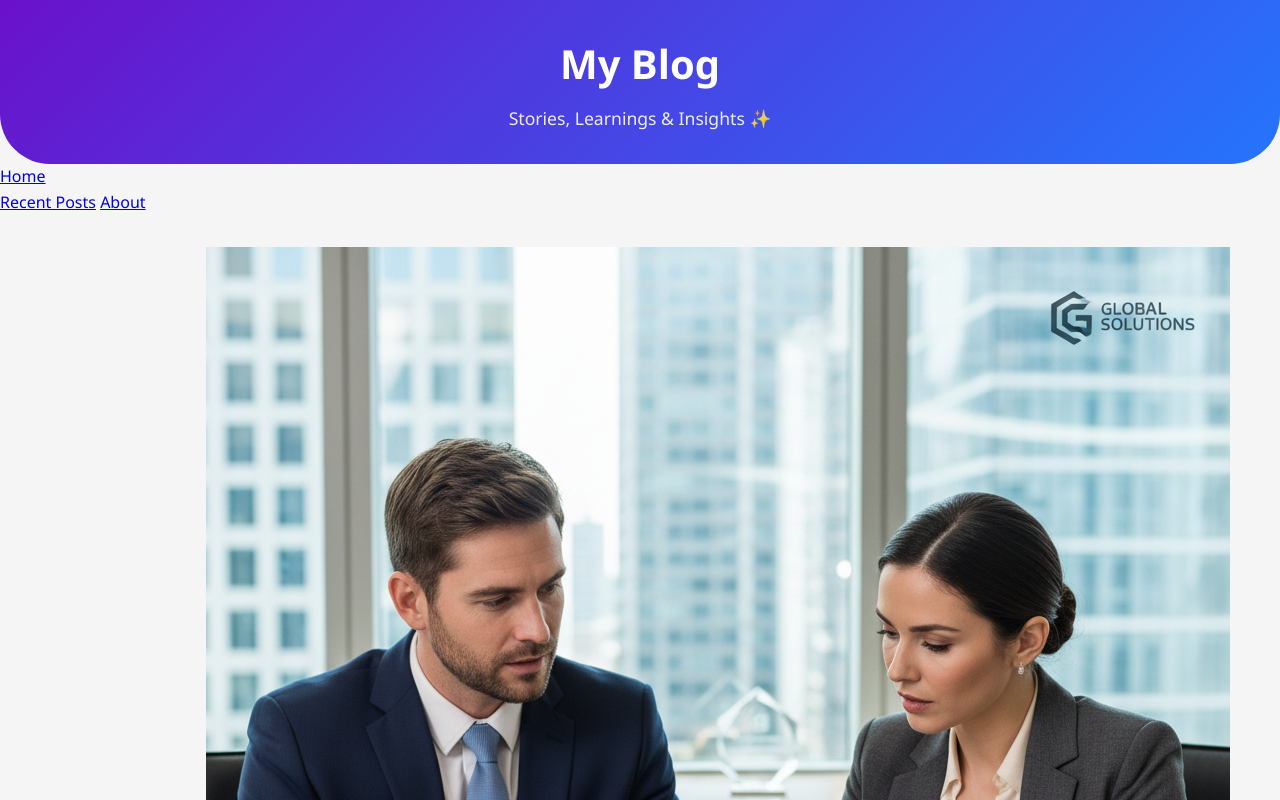
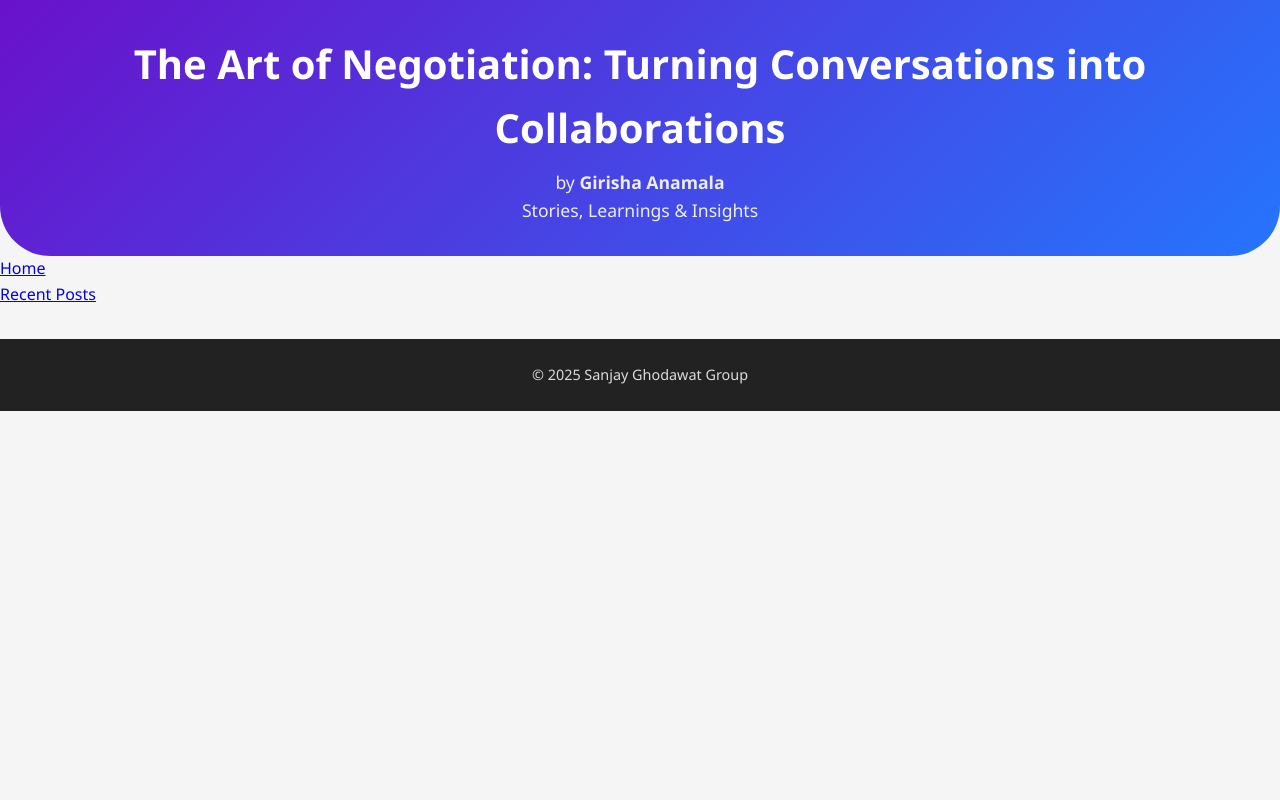
Before and after one commit to Girisha1908/Blogs, a plain HTML site: page index.html in a window 1280 px wide. Shown: the top 800 px of the page. Drawn offline with Linux system fonts and the light colour scheme.

Commit message:
Update index.html

```diff
--- a/index.html
+++ b/index.html
@@ -3,15 +3,16 @@
 <head>
   <meta charset="UTF-8">
   <meta name="viewport" content="width=device-width, initial-scale=1.0">
-  <title>My Blog - Stories, Learnings & Insights</title>
+  <title>The Art of Negotiation: Turning Conversations into Collaborations | Sanjay Ghodawat Group Blogs</title>
   <link rel="stylesheet" href="style.css">
   <link href="https://fonts.googleapis.com/css2?family=Poppins:wght@400;500;600;700&display=swap" rel="stylesheet">
 </head>
 <body>
   <header>
     <div class="header-content">
-      <h1>My Blog</h1>
-      <p>Stories, Learnings & Insights ✨</p>
+      <h1>The Art of Negotiation: Turning Conversations into Collaborations</h1>
+      <p>by <strong>Girisha Anamala</strong></p>
+      <p class="subtitle">Stories, Learnings & Insights</p>
     </div>
   </header>
 
@@ -19,20 +20,17 @@
     <div class="nav-content">
       <a href="index.html" class="nav-brand">Home</a>
       <div class="nav-links">
-        <a href="#recent">Recent Posts</a>
-        <a href="#about">About</a>
+        <a href="index.html#recent">Recent Posts</a>
       </div>
     </div>
   </nav>
 
-  <main>
-    <section id="recent" class="posts-section">
-      <div class="posts-container" id="posts"></div>
-    </section>
+  <main id="post-container">
+    <!-- Blog content will be dynamically loaded here -->
   </main>
 
   <footer>
-    <p>&copy; <span id="year"></span> My Blog | Crafted with ❤ & Code</p>
+    <p>&copy; <span id="year"></span> Sanjay Ghodawat Group</p>
   </footer>
 
   <script src="script.js"></script>
```
